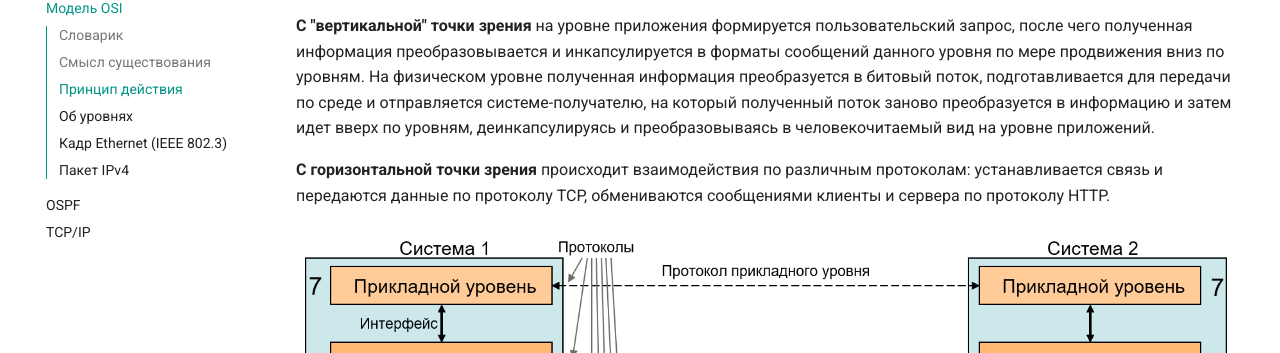
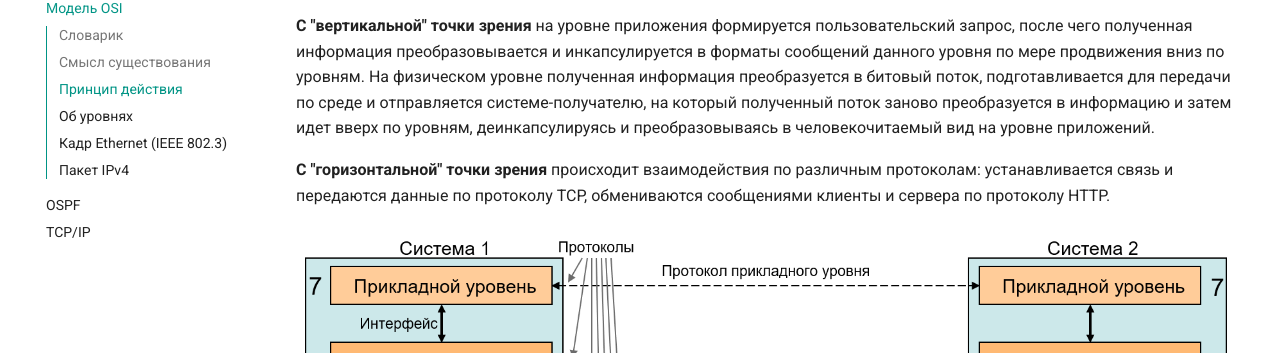
Before and after one commit to AStresser/astresser.github.io, an MkDocs documentation site: the page built from docs/Networks/OSI.md, in a window 1280 px wide and 900 px high, scrolled down 877 px. Shown: the part 100-453 px from the top of the window. Built offline with MkDocs 1.6.1 and Material for MkDocs 9.7.7, drawn with Linux system fonts in a browser that asks for light colours.

Commit message:
Small fix

```diff
--- a/docs/Networks/OSI.md
+++ b/docs/Networks/OSI.md
@@ -24,7 +24,7 @@
 
 **С "вертикальной" точки зрения** на уровне приложения формируется пользовательский запрос, после чего полученная информация преобразовывается и инкапсулируется в форматы сообщений данного уровня по мере продвижения вниз по уровням. На физическом уровне полученная информация преобразуется в битовый поток, подготавливается для передачи по среде и отправляется системе-получателю, на который полученный поток заново преобразуется в информацию и затем идет вверх по уровням, деинкапсулируясь и преобразовываясь в человекочитаемый вид на уровне приложений.
 
-**С горизонтальной точки зрения** происходит взаимодействия по различным протоколам: устанавливается связь и передаются данные по протоколу TCP, обмениваются сообщениями клиенты и сервера по протоколу HTTP.
+**С "горизонтальной" точки зрения** происходит взаимодействия по различным протоколам: устанавливается связь и передаются данные по протоколу TCP, обмениваются сообщениями клиенты и сервера по протоколу HTTP.
 
 ![OSI](OSI.png)
 
```
